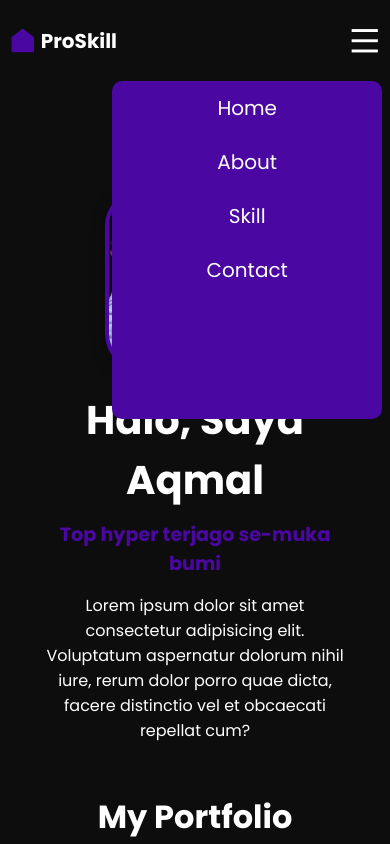
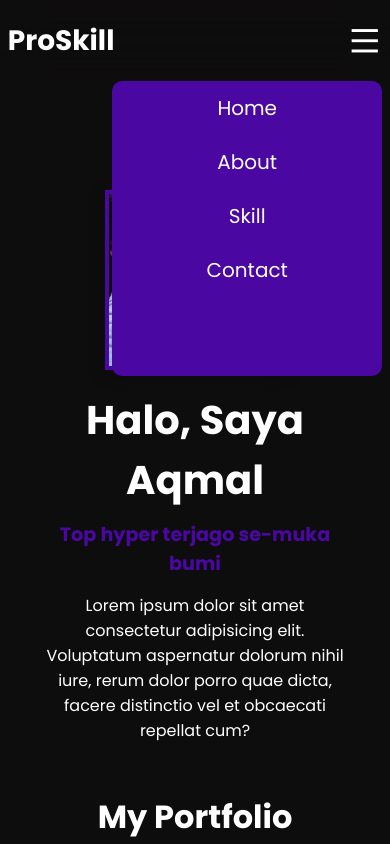
Before and after one commit to IqbalNov/aqmalskill, a plain HTML site: page index.html in a window 390 px wide. Both pictures are taken after a click on the element 364 px from the left and 40 px from the top of the page. Shown: the top 844 px of the page. Drawn offline with nearby package versions, Linux system fonts and the light colour scheme.

Commit message:
file yg diperbaharui

```diff
--- a/index.html
+++ b/index.html
@@ -21,7 +21,8 @@
 <body>
 
     <header>
-        <a href="#" class="logo"><i class="ri-home-fill"></i><span>ProSkill</span></a>
+        <a href="#" class="logo"><span>ProSkill</span></a>
+        <h1></h1>
 
         <ul class="navigation">
             <li><a href="#">Home</a></li>
--- a/style.css
+++ b/style.css
@@ -34,6 +34,8 @@
   background: transparent;
   padding: 30px 12%;
   transition: all 0.5s ease;
+  background-color: transparent;
+  backdrop-filter: blur(20px);
 }
 
 .logo {
@@ -41,15 +43,9 @@
   align-items: center;
 }
 
-.logo i {
-  color: var(--main-color);
-  font-size: 30px;
-  margin-right: 3px;
-}
-
 .logo span {
   color: var(--text-color);
-  font-size: 20px;
+  font-size: 28px;
   font-weight: 700;
 }
 
@@ -79,49 +75,6 @@
   display: none;
 }
 
-@media (max-width: 1280px) {
-  header {
-    padding: 14px 2%;
-    transition: 0.3s;
-  }
-  .navigation a {
-    padding: 5px 0;
-    margin: 0 20px;
-  }
-}
-
-@media (max-width: 1290px) {
-  .box-menu {
-    display: block;
-  }
-  .navigation {
-    position: absolute;
-    right: -100%;
-    top: 100%;
-    width: 270px;
-    height: 40vh;
-    background: var(--main-color);
-    display: flex;
-    flex-direction: column;
-    justify-content: flex-start;
-    border-radius: 10px;
-    transition: all 0.5s ease;
-  }
-  .navigation.active {
-    right: 2%; /* Perubahan saat menu terbuka */
-  }
-  .navigation a {
-    display: block;
-    margin: 12px 0;
-    padding: 0 25px;
-    transition: all 0.5s ease;
-  }
-  .navigation a:hover {
-    color: var(--text-color);
-    transform: translateY(5px);
-  }
-}
-
 /* Gaya umum untuk main container */
 .main-arc {
   max-width: 1200px;
@@ -136,28 +89,28 @@
 .profile-section {
   display: flex;
   align-items: center;
-  justify-content: space-between; /* Gambar di kiri, teks di kanan */
-  margin-top: 150px; /* Tambahkan jarak antara navbar dan gambar profil */
+  justify-content: space-around;
+  margin-top: 150px;
   margin-bottom: 50px;
-  padding: 0 20px; /* Tambahan padding untuk memberi jarak dengan sisi halaman */
-  animation: fadeIn 1.5s ease-out; /* Animasi untuk fade-in */
+  padding: 0 20px;
+  animation: fadeIn 1.5s ease-out;
 }
 
 .profile-section .profile-img {
-  width: 180px; /* Ukuran gambar profil diatur lebih besar */
-  height: 180px; /* Ukuran gambar profil diatur lebih besar */
-  border-radius: 20%; /* Gambar dengan sudut membulat */
+  width: 180px;
+  height: 180px;
+  border-radius: 0%;
   object-fit: cover;
-  border: 4px solid var(--main-color); /* Border di sekitar gambar */
-  box-shadow: 0 4px 15px rgba(0, 0, 0, 0.3); /* Tambahkan bayangan untuk efek 3D */
-  margin-right: 20px; /* Tambahkan jarak antara gambar dan teks */
-  animation: slideInLeft 1.2s ease-out; /* Animasi gambar masuk dari kiri */
+  border: 4px solid var(--main-color);
+  box-shadow: 0 4px 15px rgba(0, 0, 0, 0.3);
+  margin-right: 20px;
+  animation: slideInLeft 1.2s ease-out;
 }
 
 .profile-section h1 {
   font-size: 2.5rem;
   color: var(--text-color);
-  animation: slideInRight 1.2s ease-out; /* Animasi teks masuk dari kanan */
+  animation: slideInRight 1.2s ease-out;
 }
 
 .profile-section h1 span {
@@ -208,47 +161,10 @@
   }
 }
 
-/* Responsif untuk mobile */
-@media (max-width: 768px) {
-  .profile-section {
-    flex-direction: column; /* Pada mobile, gambar dan teks akan berada di atas dan bawah */
-    text-align: center; /* Posisikan teks di tengah */
-  }
-
-  .profile-section .profile-img {
-    margin-right: 0; /* Hilangkan margin kanan di mobile */
-    margin-bottom: 20px; /* Tambahkan jarak antara gambar dan teks */
-  }
-}
-
-@media (max-width: 1280px) {
-  .profile-section {
-    flex-direction: column; /* Pada mobile, gambar dan teks akan berada di atas dan bawah */
-    text-align: center; /* Posisikan teks di tengah */
-  }
-
-  .profile-section .profile-img {
-    margin-right: 0; /* Hilangkan margin kanan di mobile */
-    margin-bottom: 20px; /* Tambahkan jarak antara gambar dan teks */
-  }
-}
-
-@media (max-width: 1290px) {
-  .profile-section {
-    flex-direction: column; /* Pada mobile, gambar dan teks akan berada di atas dan bawah */
-    text-align: center; /* Posisikan teks di tengah */
-  }
-
-  .profile-section .profile-img {
-    margin-right: 0; /* Hilangkan margin kanan di mobile */
-    margin-bottom: 20px; /* Tambahkan jarak antara gambar dan teks */
-  }
-}
-
 /* Gaya galeri portfolio */
 .portfolio-gallery h2 {
   font-size: 2rem;
-  color: var(--text-color); /* Warna teks heading */
+  color: var(--text-color);
   margin-bottom: 30px;
 }
 
@@ -269,7 +185,7 @@
   width: 100%;
   height: auto;
   border-radius: 10px;
-  border: 2px solid var(--main-color); /* Border warna utama */
+  border: 2px solid var(--main-color);
   transition: transform 0.3s ease;
 }
 
@@ -280,10 +196,105 @@
 .portfolio-gallery li p {
   margin-top: 10px;
   font-size: 1rem;
-  color: var(--text-color); /* Warna teks deskripsi */
+  color: var(--text-color);
+}
+
+footer {
+  background-color: #333;
+  color: #fff;
+  text-align: center;
+  padding: 10px 0;
+  position: relative;
+  bottom: 0;
+  width: 100%;
+  box-shadow: 0 -2px 5px rgba(0, 0, 0, 0.3);
+}
+
+footer p {
+  margin: 0;
+  font-size: 14px;
 }
 
 /* Responsif */
+@media (max-width: 1280px) {
+  header {
+    padding: 14px 2%;
+    transition: 0.3s;
+  }
+  .navigation a {
+    padding: 5px 0;
+    margin: 0 20px;
+  }
+}
+
+@media (max-width: 1290px) {
+  .box-menu {
+    display: block;
+  }
+  .navigation {
+    position: absolute;
+    right: -100%;
+    top: 100%;
+    width: 270px;
+    height: 35vh;
+    background: var(--main-color);
+    display: flex;
+    flex-direction: column;
+    justify-content: flex-start;
+    border-radius: 10px;
+    transition: all 0.5s ease;
+  }
+  .navigation.active {
+    right: 2%;
+  }
+  .navigation a {
+    display: block;
+    margin: 12px 0;
+    padding: 0 25px;
+    transition: all 0.5s ease;
+  }
+  .navigation a:hover {
+    color: var(--text-color);
+    transform: translateY(5px);
+  }
+}
+
+@media (max-width: 768px) {
+  .profile-section {
+    flex-direction: column;
+    text-align: center;
+  }
+
+  .profile-section .profile-img {
+    margin-right: 0;
+    margin-bottom: 20px;
+  }
+}
+
+@media (max-width: 1280px) {
+  .profile-section {
+    flex-direction: column;
+    text-align: center;
+  }
+
+  .profile-section .profile-img {
+    margin-right: 0;
+    margin-bottom: 20px;
+  }
+}
+
+@media (max-width: 1290px) {
+  .profile-section {
+    flex-direction: column;
+    text-align: center;
+  }
+
+  .profile-section .profile-img {
+    margin-right: 0;
+    margin-bottom: 20px;
+  }
+}
+
 @media (max-width: 768px) {
   .portfolio-gallery ul {
     flex-direction: column;
@@ -293,19 +304,3 @@
     flex-basis: 100%;
   }
 }
-
-footer {
-  background-color: #333; /* Warna latar belakang */
-  color: #fff; /* Warna teks */
-  text-align: center; /* Pusatkan teks */
-  padding: 10px 0; /* Tambahkan ruang di atas dan bawah */
-  position: relative; /* Atur posisi */
-  bottom: 0; /* Letakkan di bawah */
-  width: 100%; /* Lebar 100% */
-  box-shadow: 0 -2px 5px rgba(0, 0, 0, 0.3); /* Tambahkan bayangan */
-}
-
-footer p {
-  margin: 0; /* Hapus margin default */
-  font-size: 14px; /* Ukuran font */
-}
```
Also changed, not shown: about-page.html (+22 -0 lines).
